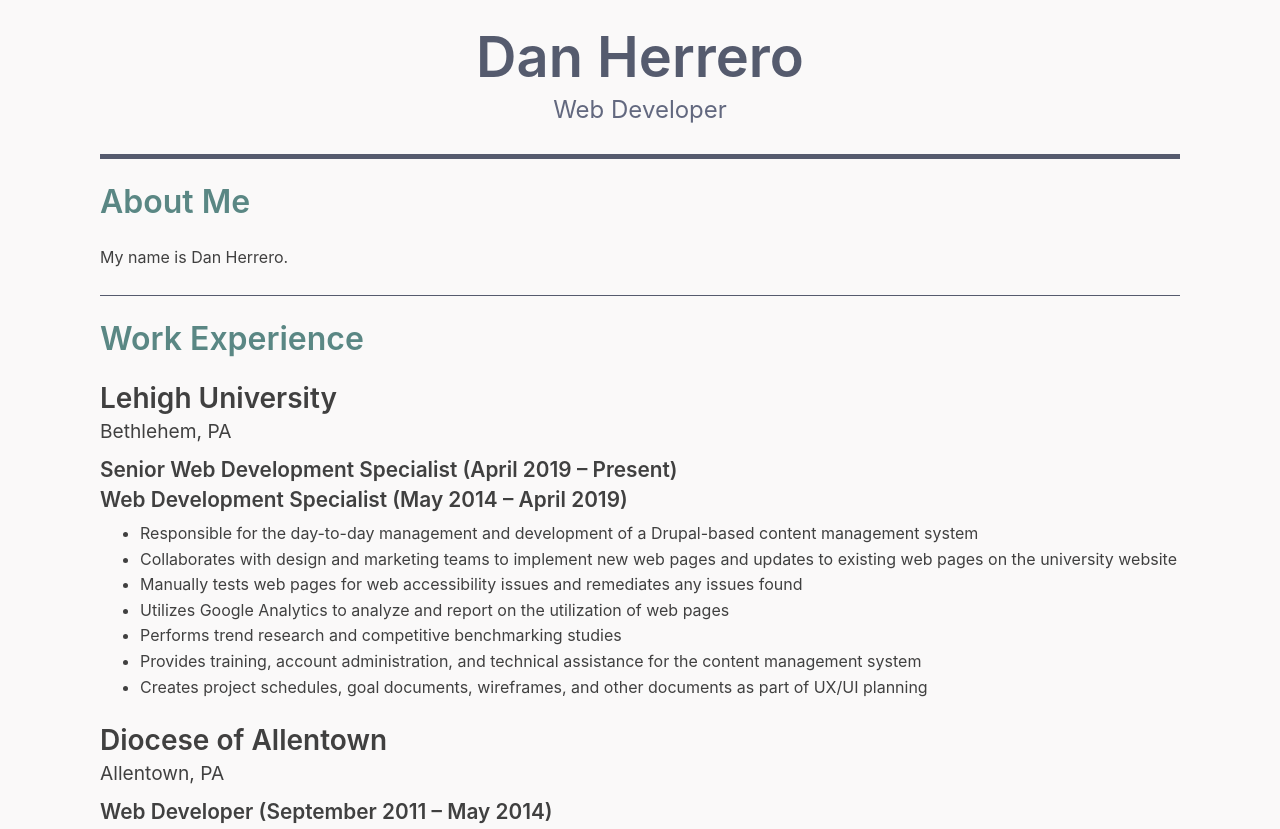
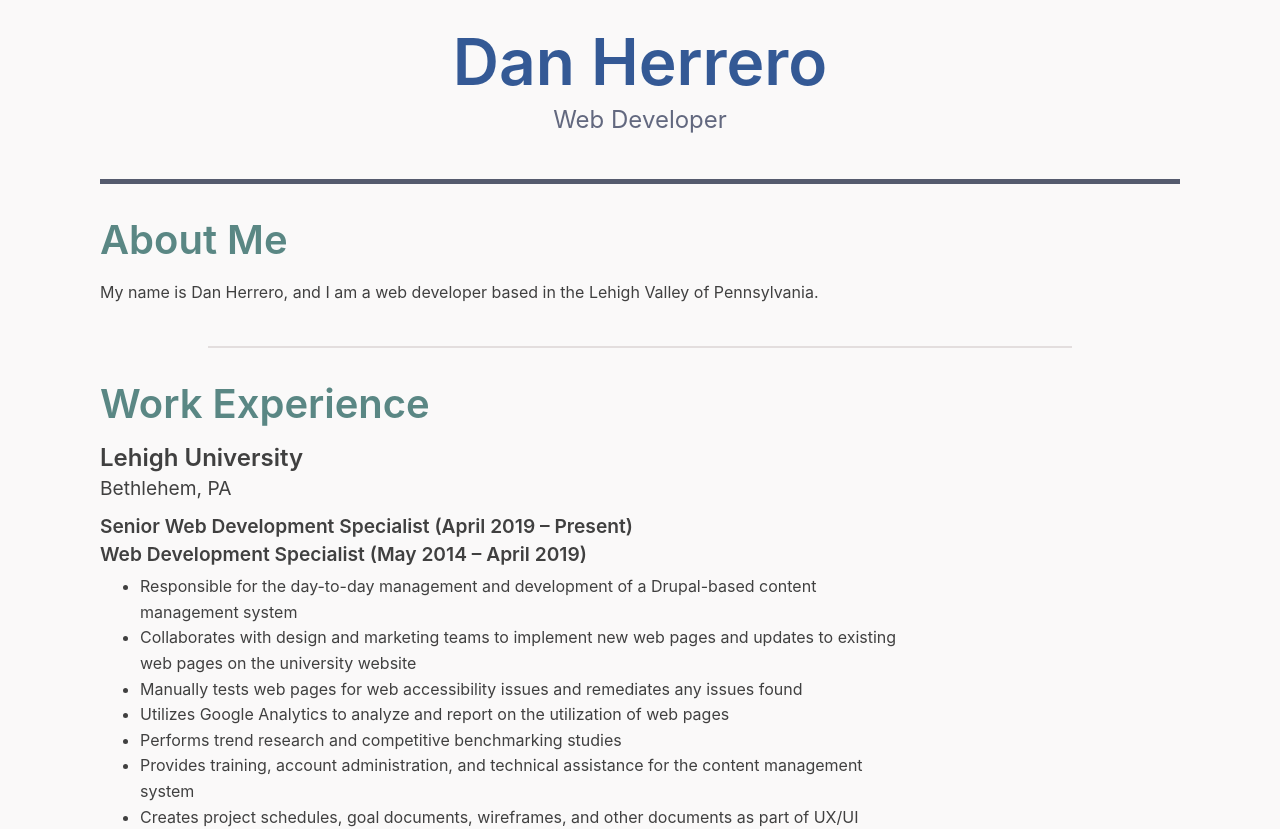
Before and after one commit to danherrero/react-resume, a React (Create React App) app: page / in a window 1280 px wide. Shown: the top 829 px of the page. Built offline with nearby package versions, Linux system fonts and the light colour scheme.

Commit message:
mostly spacing-related styles

```diff
--- a/src/App.css
+++ b/src/App.css
@@ -4,18 +4,27 @@ body {
   background: #FAF9F9;
 }
 
+p, ol, ul, dl, table { margin: 0 0 2.5rem 0; }
+
 h1 {
-  color: #555B6E;
-  font-size: 3.5rem;
+  color: #345995;
+  font-size: 4rem;
   margin-bottom: 0;
 }
 
 h2 {
   color: #5A8784;
+  margin: 0 0 1rem 0;
+  font-size: 2.5rem;
+}
+
+h3 {
+  margin: 0 0 1rem 0;
+  font-size: 1.5rem;
 }
 
 h4 {
-  font-size: 1.3rem;
+  font-size: 1.2rem;
 }
 
 .Resume {
@@ -34,23 +43,44 @@ h4 {
 }
 
 .Resume > section {
-  border-bottom: 1px solid #555B6E;
+  padding: 1rem 0 1rem 0;
 }
 
-.Resume section.experience > div h3 {
+.Resume > header + section {
+  padding-top: 2rem;
+}
+
+.Resume > section > * {
+  max-width: 800px;
+  width: 100%;
+}
+
+.Resume > section::after {
+    content: "";
+    border-bottom: 2px solid #e3dede;
+    width: 80%;
+    margin: 0 auto;
+    display: block;
+}
+
+.Resume > section:last-child::after {
+  border-bottom: 0px;
+}
+
+.Resume section > div h3 {
   margin-bottom: 0;
 }
 
-.Resume section.experience > div h3 + p {
+.Resume section > div h3 + p {
   font-size: 1.2rem;
   margin: 0 0 0.75rem 0;
 
 }
 
-.Resume section.experience > div h4 {
+.Resume section > div h4 {
   margin: 0 0 0.3rem 0;
 }
 
-.Resume section.experience > div ul {
-  margin: 0.5rem  0 1.5rem 0;
+.Resume section > div ul {
+  margin-top: 0.5rem;
 }
--- a/src/components/About.js
+++ b/src/components/About.js
@@ -7,7 +7,9 @@ render() {
   return (
      <section className="about">
      	<h2>About Me</h2>
-     	<p>My name is Dan Herrero.</p>
+     	<div>
+     	<p>My name is Dan Herrero, and I am a web developer based in the Lehigh Valley of Pennsylvania.</p>
+     	</div>
      </section>
   )
  }
--- a/src/components/Education.js
+++ b/src/components/Education.js
@@ -3,15 +3,17 @@ import React, { Component } from 'react'
 
 class Education extends Component {
 
-render() {
-  return (
-     <section className="education">
+    render() {
+        return (
+            <section className="education">
      	<h2>Education</h2>
+     	     <div>
      	<h3>Bachelor of Science in Media Communications &amp; Technology</h3>
      	<p>East Stroudsburg University, PA<br />2005-2009</p>
+     	</div>
      </section>
-  )
- }
+        )
+    }
 }
 
 export default Education
```
